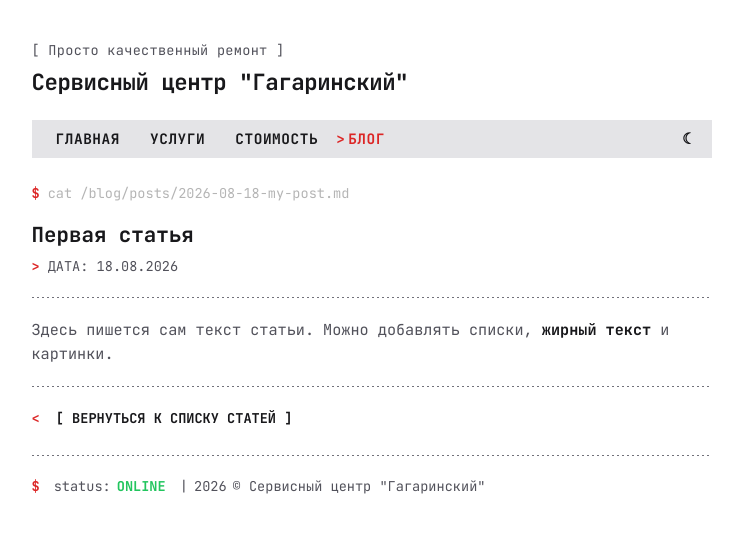
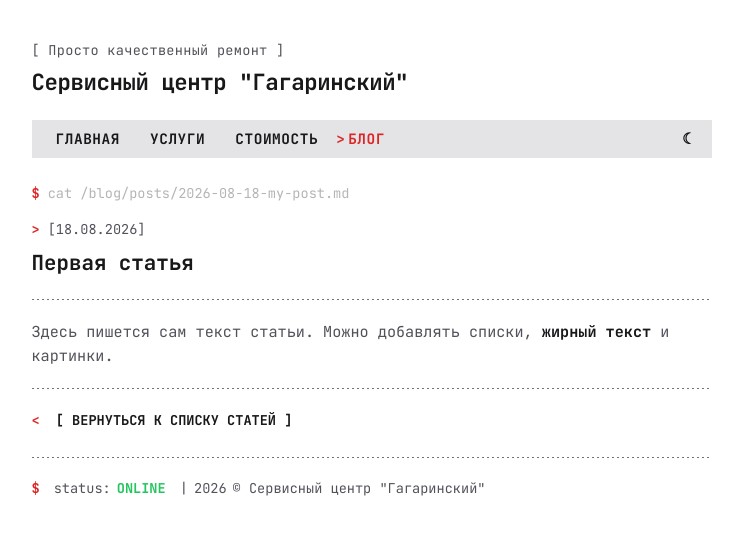
Before and after one commit to polinom11/polinom11.github.io, a Jekyll site: the page built from _posts/2026-08-18-my-post.md, in a window 1280 px wide. Shown: the top 535 px of the page, without its empty margins (261-1004 px from the left). Built offline with Jekyll 4.4.1, drawn with Linux system fonts in a browser that asks for light colours.

Commit message:
Update post.html
Вариант 1: «Terminal Reader» (Минималистичный / CLI)

Концепция: Выглядит как вывод текстовой утилиты less или cat в Linux-терминале. Статья разделена строго пунктирными линиями, с фокусом на моноширинную типографику, подписи к фото в виде файловых путей и аккуратные блоки кода/логов.

```diff
--- a/_layouts/post.html
+++ b/_layouts/post.html
@@ -13,26 +13,6 @@
     <link rel="preconnect" href="https://fonts.googleapis.com">
     <link rel="preconnect" href="https://fonts.gstatic.com" crossorigin>
     <link href="https://fonts.googleapis.com/css2?family=JetBrains+Mono:wght@400;500;700&display=swap" rel="stylesheet">
-
-    <meta property="og:type" content="article">
-    <meta property="og:url" content="{{ page.url | absolute_url }}">
-    <meta property="og:title" content="{{ page.title }} | Сервисный центр 'Гагаринский'">
-    <meta property="og:description" content="{{ page.description | default: page.excerpt | strip_html | truncate: 160 }}">
-    <meta property="og:image" content="{{ page.image | default: '/images/og-preview.jpg' | absolute_url }}">
-
-    <!-- Yandex.Metrika counter -->
-    <script type="text/javascript">
-        (function(m,e,t,r,i,k,a){
-            m[i]=m[i]||function(){(m[i].a=m[i].a||[]).push(arguments)};
-            m[i].l=1*new Date();
-            for (var j = 0; j < document.scripts.length; j++) {if (document.scripts[j].src === r) { return; }}
-            k=e.createElement(t),a=e.getElementsByTagName(t)[0],k.async=1,k.src=r,a.parentNode.insertBefore(k,a)
-        })(window, document,'script','https://mc.yandex.ru/metrika/tag.js?id=111581561', 'ym');
-
-        ym(111581561, 'init', {ssr:true, webvisor:true, clickmap:true, ecommerce:"dataLayer", referrer: document.referrer, url: location.href, accurateTrackBounce:true, trackLinks:true});
-    </script>
-    <noscript><div><img src="https://mc.yandex.ru/watch/111581561" style="position:absolute; left:-9999px;" alt="" /></div></noscript>
-    <!-- /Yandex.Metrika counter -->
 
     <link rel="stylesheet" href="/css/style.css">
 
@@ -72,18 +52,16 @@
             </p>
 
             <header class="post-header">
+                <div class="post-meta" style="margin-bottom: 8px;">
+                    <span class="prompt">></span>[{{ page.date | date: "%d.%m.%Y" }}]
+                    {% if page.author %} | <span class="prompt">></span>АВТОР: {{ page.author }}{% endif %}
+                    {% if page.category %} | <span class="prompt">></span>КАТЕГОРИЯ: {{ page.category }}{% endif %}
+                </div>
                 <h1>{{ page.title }}</h1>
-                <div class="post-meta">
-                    <span class="prompt">></span>ДАТА: {{ page.date | date: "%d.%m.%Y" }}
-                    {% if page.author %}
-                        | <span class="prompt">></span>АВТОР: {{ page.author }}
-                    {% endif %}
-                </div>
             </header>
 
             <div class="hr-dashed"></div>
 
-            <!-- Контент статьи Jekyll без лишних классов и отступов -->
             <div class="post-content">
                 {{ content }}
             </div>
```
